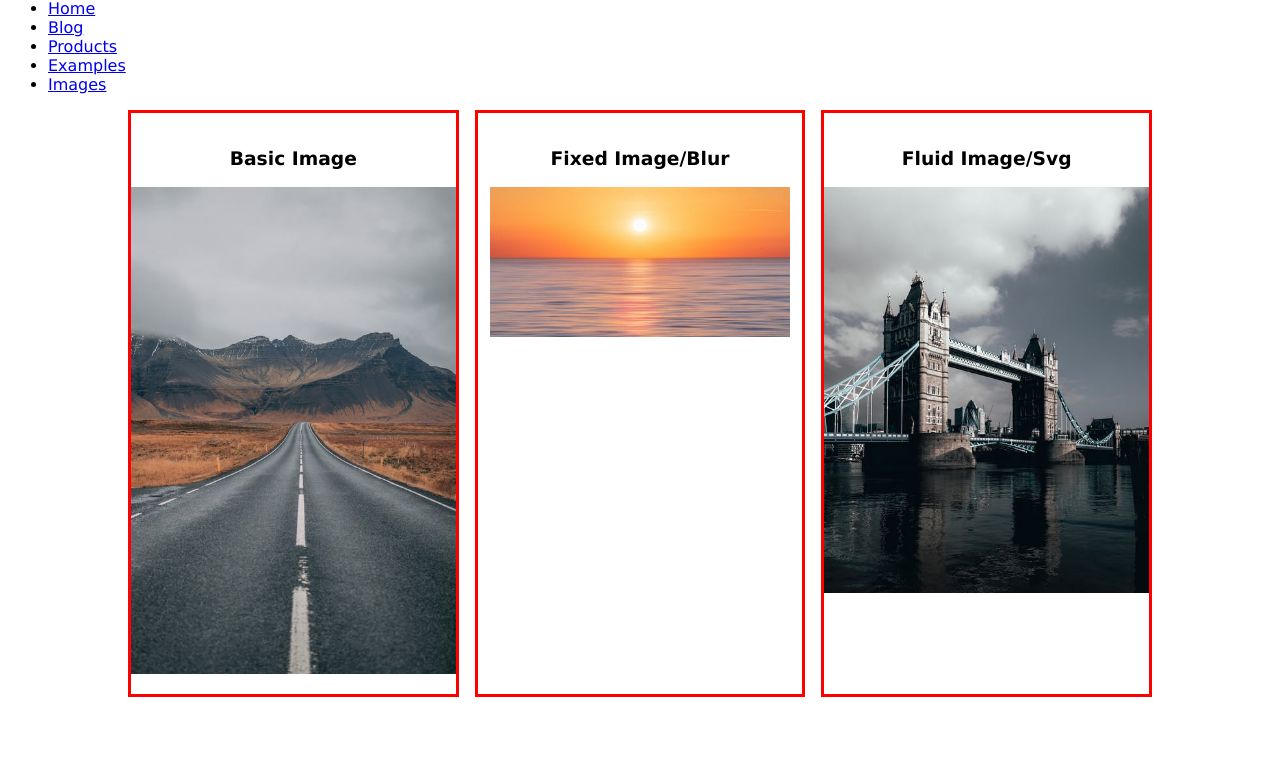
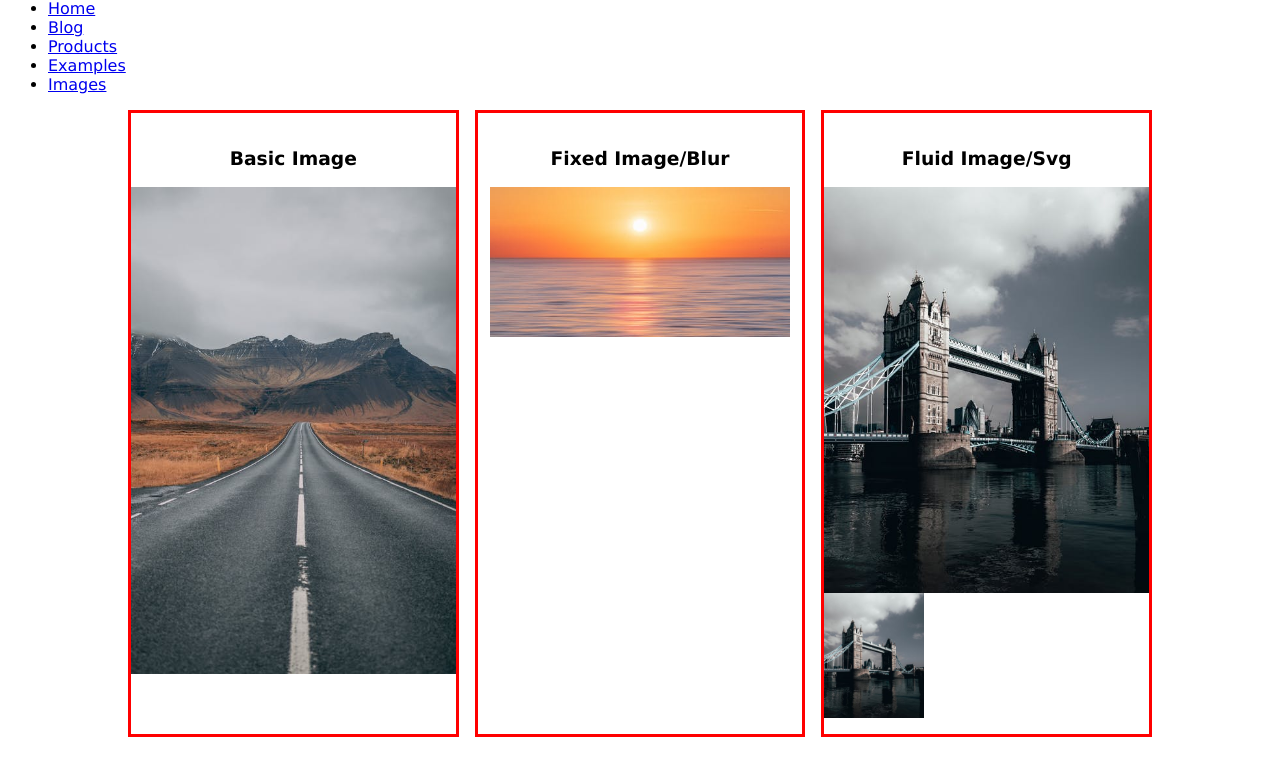
Before and after one commit to edayan/gatsby-example, a Gatsby site: page /images in a window 1280 px wide. Shown: the part 69-844 px from the top of the page. Built offline with nearby package versions, Linux system fonts and the light colour scheme; Gatsby itself is replaced by a stand-in of ours.

Commit message:
MaxWdith

```diff
--- a/src/examples/images.js
+++ b/src/examples/images.js
@@ -16,6 +16,13 @@ const getImages = graphql`
     fluid: file(relativePath: { eq: "image-2.jpeg" }) {
       childImageSharp {
         fluid {
+          ...GatsbyImageSharpFluid_withWebp_tracedSVG
+        }
+      }
+    }
+    example: file(relativePath: { eq: "image-2.jpeg" }) {
+      childImageSharp {
+        fluid(maxWidth: 100) {
           ...GatsbyImageSharpFluid_withWebp_tracedSVG
         }
       }
@@ -39,6 +46,9 @@ const Images = () => {
       <article>
         <h3>fluid image/svg</h3>
         <Image fluid={data.fluid.childImageSharp.fluid} />
+        <div className="small">
+          <Image fluid={data.example.childImageSharp.fluid} />
+        </div>
       </article>
     </Wrapper>
   )
@@ -52,6 +62,9 @@ const Wrapper = styled.section`
   .basic {
     width: 100%;
   }
+  .small {
+    width: 100px;
+  }
   article {
     border: 3px solid red;
     padding: 1rem 0;
```
